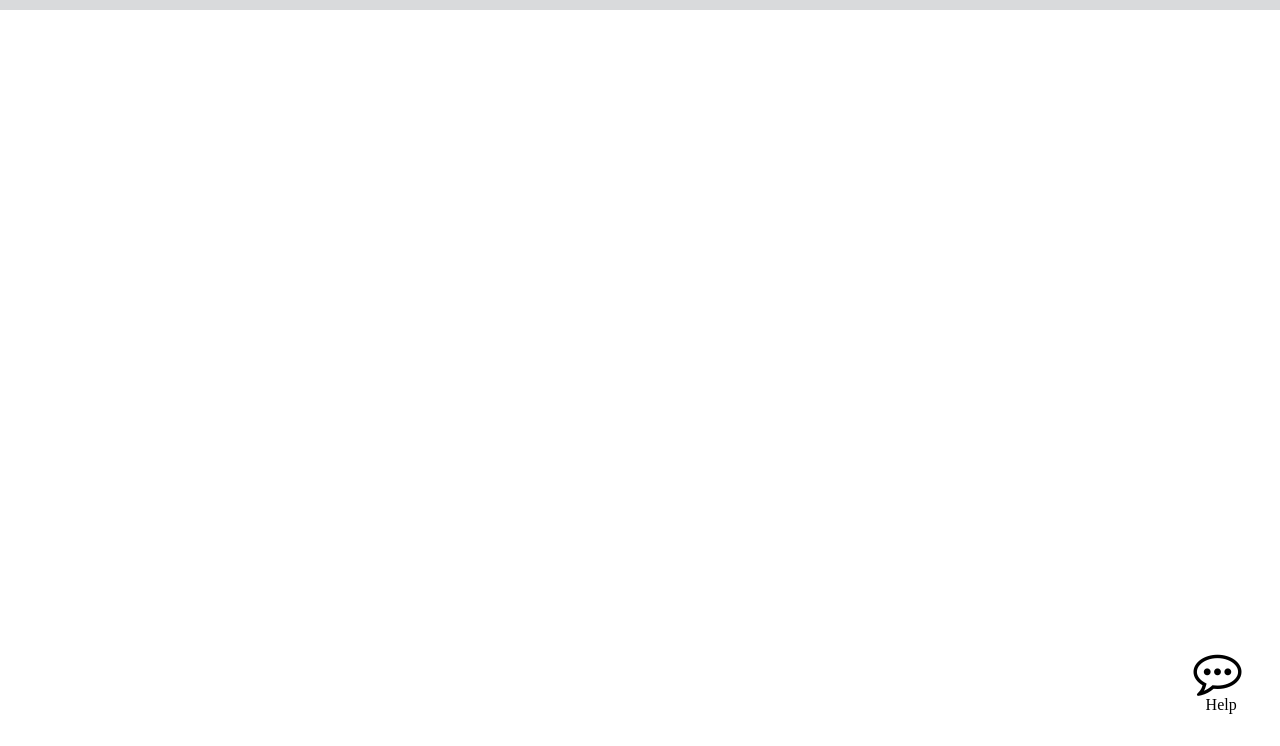
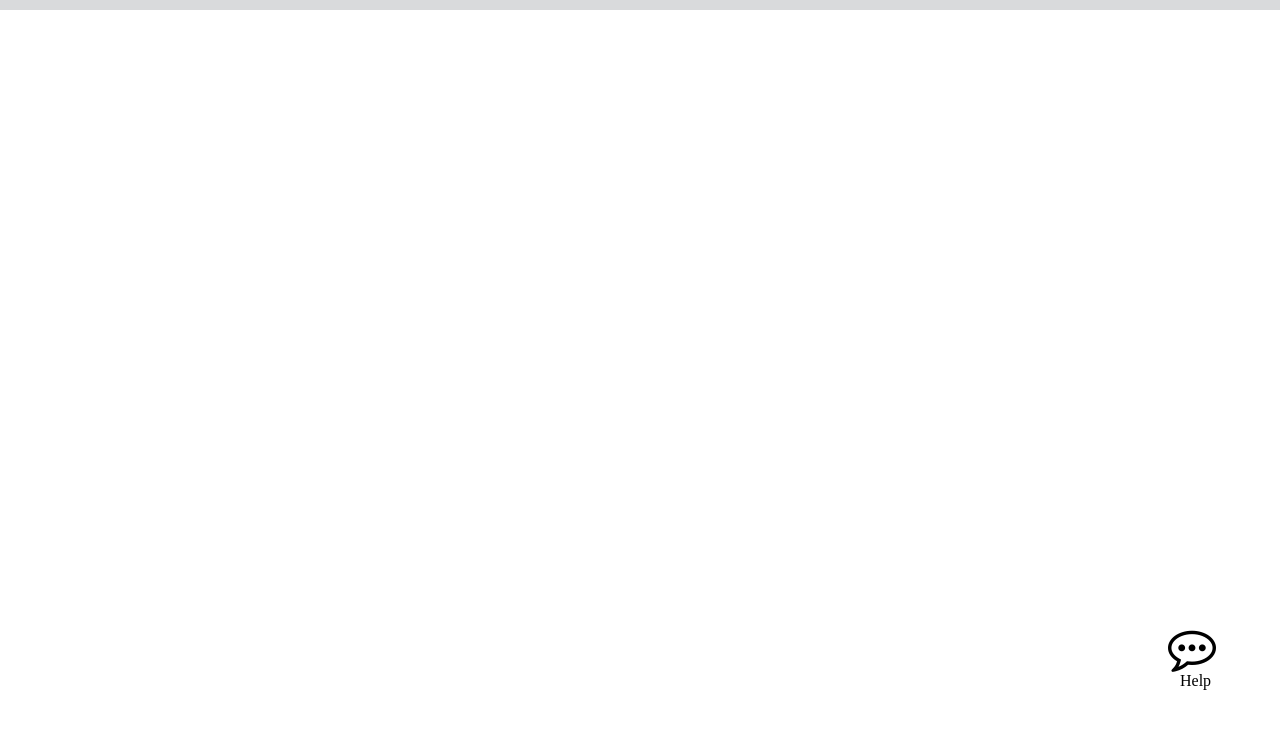
Before and after one commit to Sumukesh-Reddy/ShelterSeek, a plain HTML site: page index.html in a window 1280 px wide. Shown: the part 54-800 px from the top of the page. Drawn offline with Linux system fonts and the light colour scheme.

Commit message:
Update sumukesh_traveler.css

```diff
--- a/sumukesh_traveler.css
+++ b/sumukesh_traveler.css
@@ -72,8 +72,8 @@ body {
 
 .help {
     position: fixed;
-    right: 3%;
-    bottom: 4%;
+    right: 5%;
+    bottom: 7%;
 }
 
 
```
